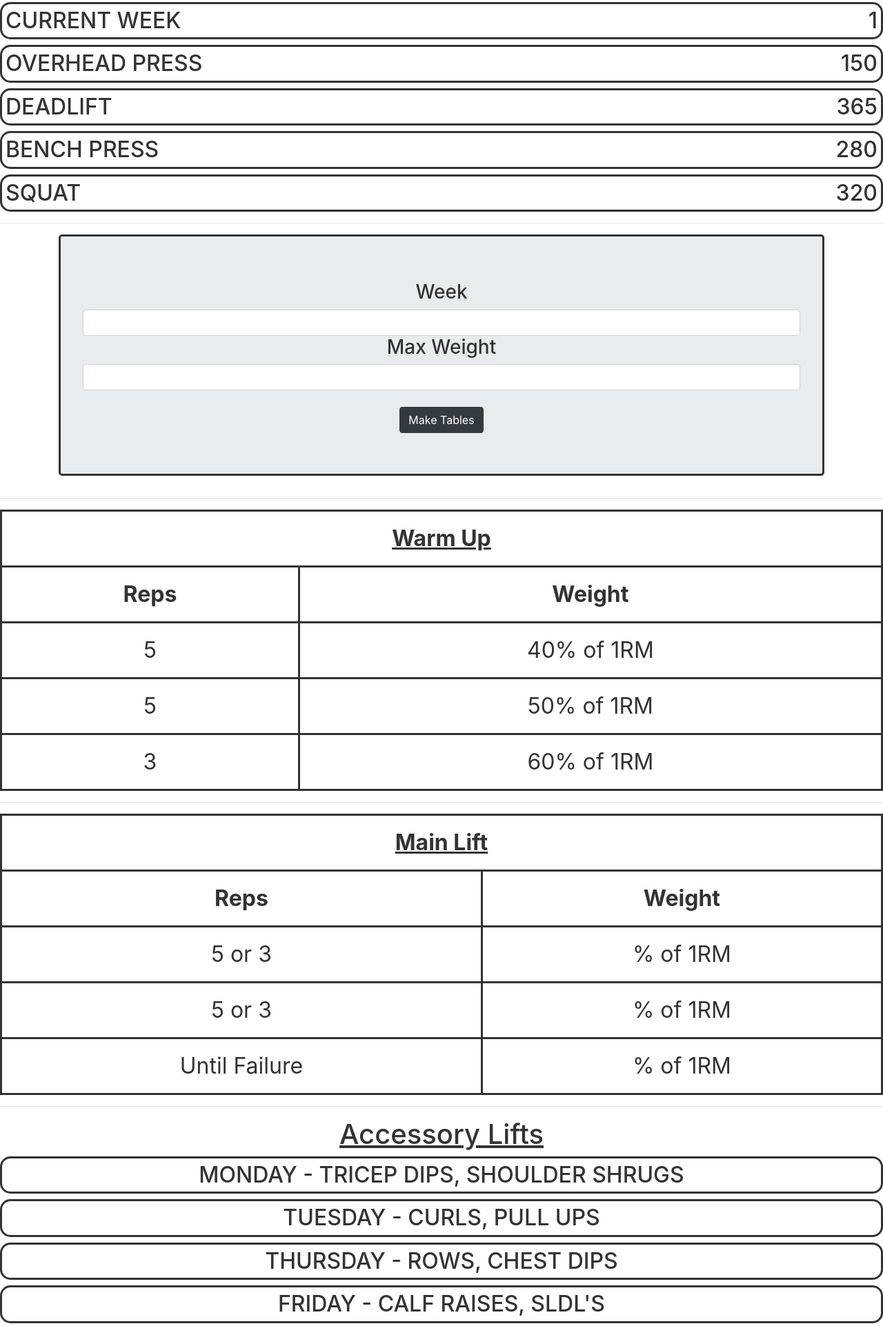
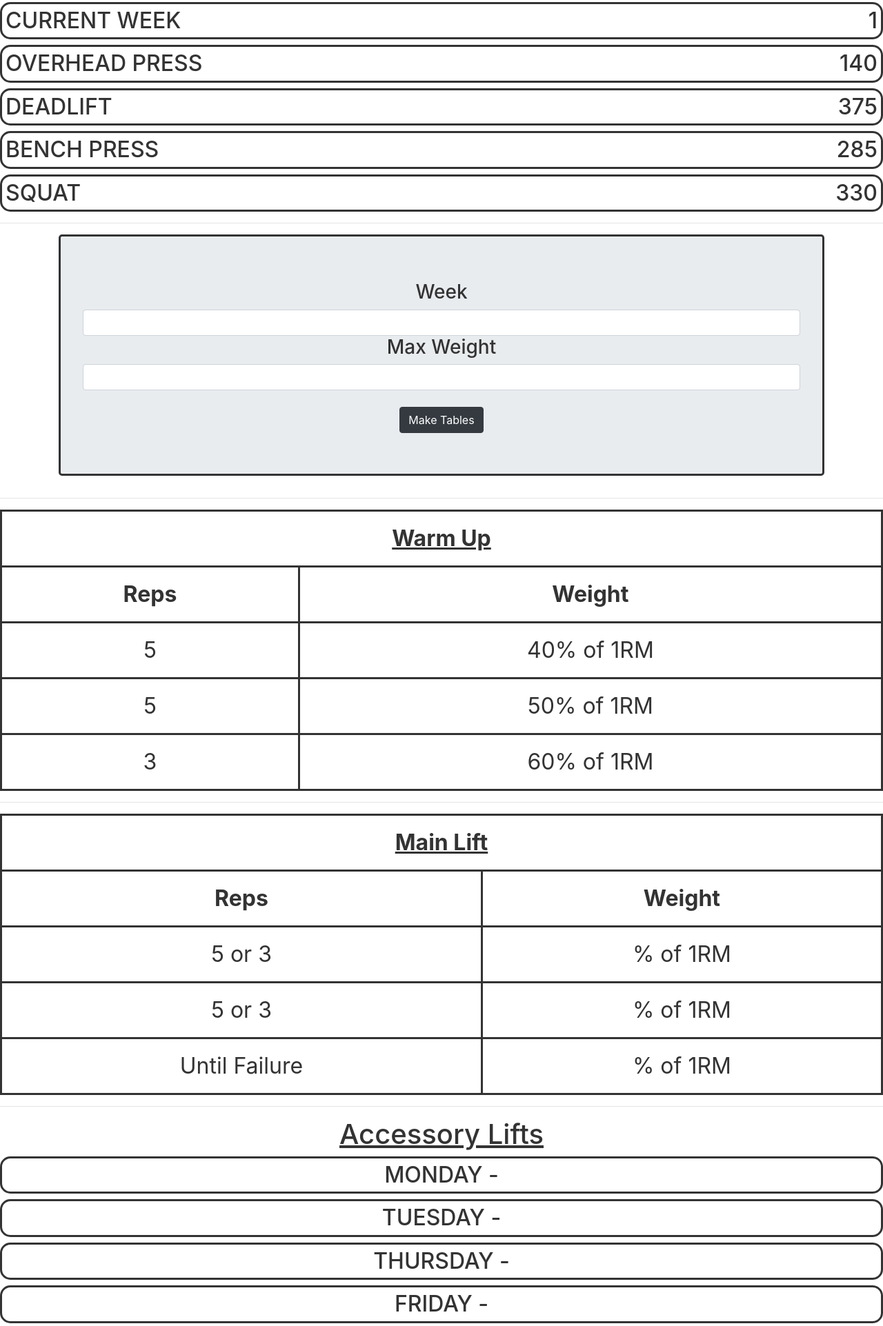
Before and after one commit to Jneville0815/Jneville0815.github.io, a website: page workout/workout.html in a window 1280 px wide. Shown: the part 79-2002 px from the top of the page at 69% size. Drawn offline with nearby package versions, Linux system fonts and the light colour scheme.

Commit message:
incremented weight

```diff
--- a/workout/workout.html
+++ b/workout/workout.html
@@ -23,16 +23,17 @@
 					Current week<span id="cur-week" style="float:right;"></span>
 				</h2>
 				<h2>
-					Overhead press<span style="float:right;">150</span>
+					<!-- highest op month was 150 but went down for form -->
+					Overhead press<span style="float:right;">140</span>
 				</h2>
 				<h2>
-					Deadlift<span style="float:right;">365</span>
+					Deadlift<span style="float:right;">375</span>
 				</h2>
 				<h2>
-					Bench press<span style="float:right;">280</span>
+					Bench press<span style="float:right;">285</span>
 				</h2>
 				<h2>
-					Squat<span style="float:right;">320</span>
+					Squat<span style="float:right;">330</span>
 				</h2>
 			</div>
 			<hr>
@@ -102,16 +103,16 @@
 			<h1>Accessory Lifts</h1>
 			<div>
 				<h2 class="days">
-					Monday - tricep dips, shoulder shrugs
+					Monday -
 				</h2>
 				<h2 class="days">
-					Tuesday - curls, pull ups
+					Tuesday -
 				</h2>
 				<h2 class="days">
-					Thursday - rows, chest dips
+					Thursday -
 				</h2>
 				<h2 class="days">
-					Friday - calf raises, sldl's
+					Friday -
 				</h2>
 			</div>
 		</main>
```
